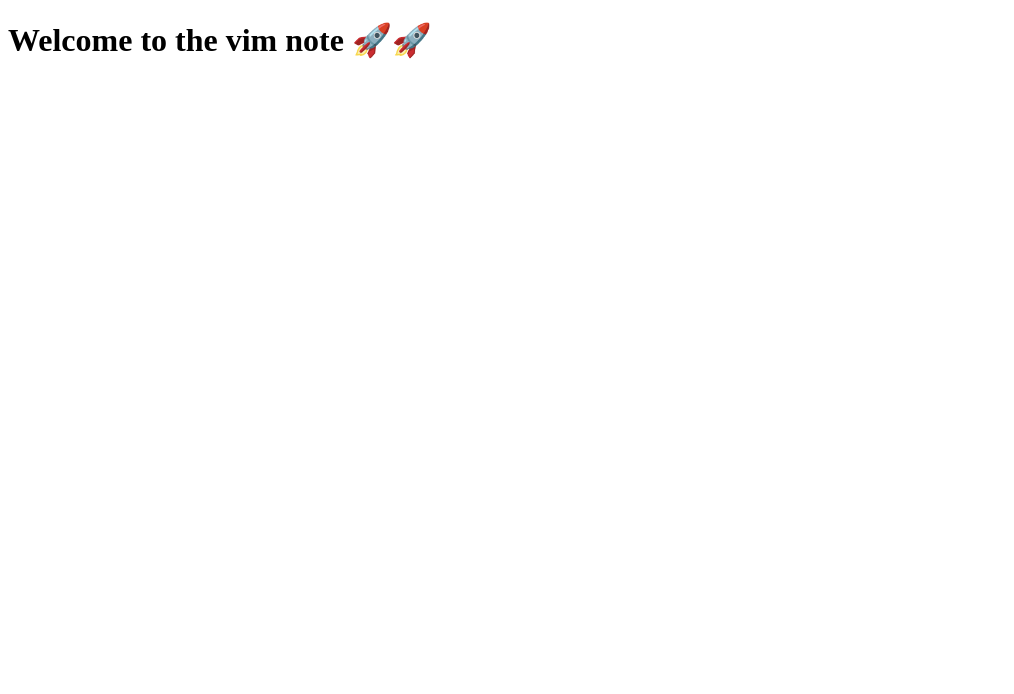
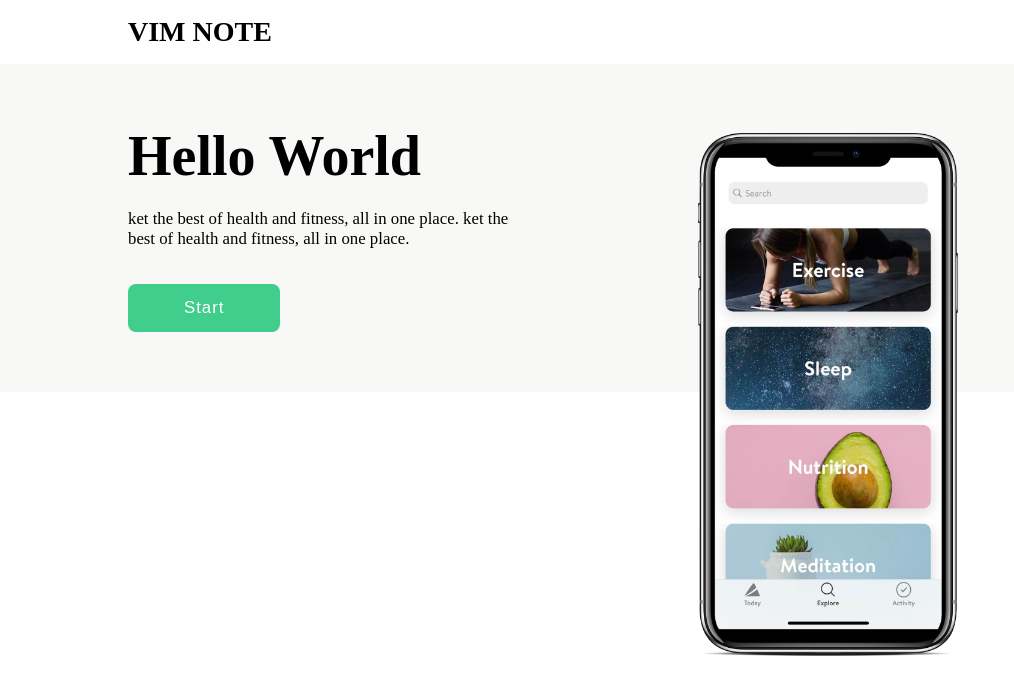
Before and after one commit to Good-Developers/vim-note, a plain HTML site: page index.html in a window 1280 px wide. Shown: the whole page, without its empty margins (0-1014 px from the left). Drawn offline with Linux system fonts and the light colour scheme.

Commit message:
feat: 헤더, 섹션 구조잡고 앱 스크린샷 이미지 배치

```diff
--- /dev/null
+++ b/css/main.css
@@ -0,0 +1,96 @@
+/* Reset */
+html {
+  font-size: 14px;
+}
+
+html,
+body {
+  margin: 0;
+  padding: 0;
+}
+
+h1,
+h2,
+h3,
+h4,
+h5,
+h6,
+p {
+  margin: 0;
+}
+
+/* Container */
+.container {
+  width: 1024px;
+  margin: 0 auto;
+}
+
+/* Header */
+
+.header {
+  display: flex;
+  padding: 16px 0;
+}
+
+.header .header__logo {
+  font-size: 2rem;
+  font-weight: bold;
+}
+
+/* Section */
+
+.section {
+  padding: 60px 0;
+}
+
+.section-01 {
+  background-color: #f8f8f6;
+}
+
+.section-01 .section-01-left {
+  display: inline-block;
+  position: relative;
+  max-width: 400px;
+}
+
+.section-01 .section-01-left .section-01-left__title {
+  margin-bottom: 1.5rem;
+  font-size: 4rem;
+}
+
+.section-01 .section-01-left .section-01-left__subtitle {
+  margin-bottom: 2.5rem;
+  font-size: 1.2rem;
+}
+
+.section-01 .section-01-left .img {
+  position: absolute;
+  top: -30px;
+  left: 400px;
+  width: 600px;
+  height: 900px;
+  background: url(../img/app_01.png);
+  background-repeat: no-repeat;
+  background-size: contain;
+}
+
+/* Button */
+
+.btn {
+  border: none;
+  border-radius: 8px;
+  background-color: #41cd8c;
+  color: white;
+  outline: none;
+  cursor: pointer;
+  letter-spacing: 1px;
+}
+
+.btn:hover {
+  opacity: 0.8;
+}
+
+.btn.btn--large {
+  padding: 1rem 4rem;
+  font-size: 1.2rem;
+}
--- a/index.html
+++ b/index.html
@@ -2,8 +2,42 @@
 <html>
   <head>
     <title>Vim note</title>
-   </head>
-   <body>
-    <h1>Welcome to the vim note 🚀🚀</h1>
-   </body>
+    <link rel="stylesheet" type="text/css" href="css/main.css" />
+  </head>
+  <body>
+    <header>
+      <div class="container">
+        <div class="header">
+          <span class="header__logo">VIM NOTE</span>
+        </div>
+      </div>
+    </header>
+
+    <section class="section section-01">
+      <div class="container">
+        <div class="section-01-left">
+          <h1 class="section-01-left__title">Hello World</h1>
+          <p class="section-01-left__subtitle">
+            ket the best of health and fitness, all in one place. ket the best
+            of health and fitness, all in one place.
+          </p>
+          <button class="btn btn--large">Start</button>
+
+          <div class="img"></div>
+        </div>
+      </div>
+    </section>
+
+    <section>
+      <!-- TODO: Section 2 (App screenshot) -->
+    </section>
+
+    <section>
+      <!-- TODO: Section 3 (App store) -->
+    </section>
+
+    <footer>
+      <!-- TODO: Footer -->
+    </footer>
+  </body>
 </html>
```
Also changed, not shown: img/app_01.png (added).
